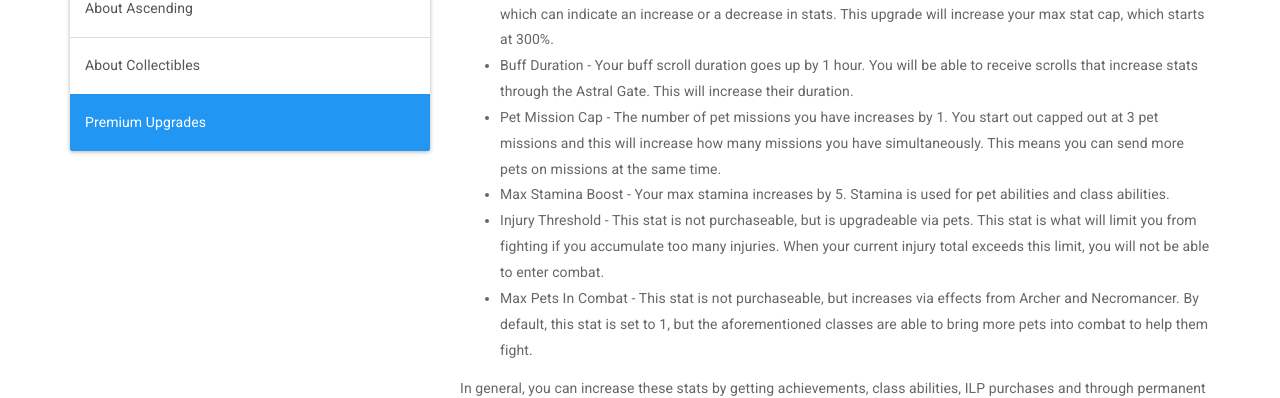
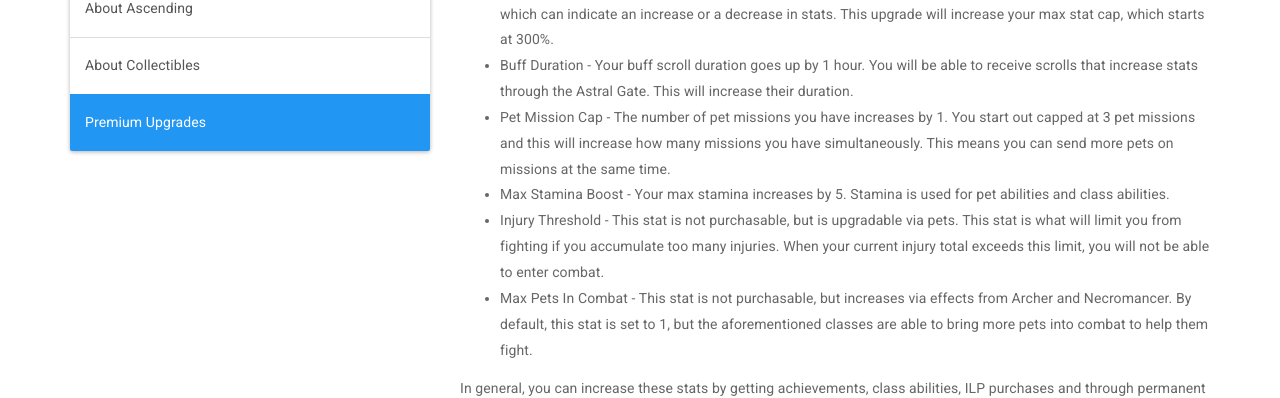
Before and after one commit to IdleLands/idlelands.github.io, a Jekyll site: the page built from _docs/help/premium-upgrades.md, in a window 1280 px wide and 1160 px high. Shown: the part 471-869 px from the top of the window. Built offline with Jekyll 4.4.1, drawn with Linux system fonts in a browser that asks for light colours; nearby versions of some CDN libraries.

Commit message:
Correct spelling and grammar

```diff
--- a/_docs/help/premium-upgrades.md
+++ b/_docs/help/premium-upgrades.md
@@ -14,9 +14,9 @@ Premium upgrades are upgrades you can purchase with ILP. Here are the premium up
 * Inventory Size - your inventory size goes up by 1. You start with 10 spaces for gear in your inventory and you can use this to hold more.
 * Item Stat Cap - your max item boost % goes up by 10%. When you acquire gear it will have a percentage next to it which can indicate an increase or a decrease in stats. This upgrade will increase your max stat cap, which starts at 300%.
 * Buff Duration - Your buff scroll duration goes up by 1 hour. You will be able to receive scrolls that increase stats through the Astral Gate. This will increase their duration.
-* Pet Mission Cap - The number of pet missions you have increases by 1. You start out capped out at 3 pet missions and this will increase how many missions you have simultaneously. This means you can send more pets on missions at the same time.
+* Pet Mission Cap - The number of pet missions you have increases by 1. You start out capped at 3 pet missions and this will increase how many missions you have simultaneously. This means you can send more pets on missions at the same time.
 * Max Stamina Boost - Your max stamina increases by 5. Stamina is used for pet abilities and class abilities.
-* Injury Threshold - This stat is not purchaseable, but is upgradeable via pets. This stat is what will limit you from fighting if you accumulate too many injuries. When your current injury total exceeds this limit, you will not be able to enter combat.
-* Max Pets In Combat - This stat is not purchaseable, but increases via effects from Archer and Necromancer. By default, this stat is set to 1, but the aforementioned classes are able to bring more pets into combat to help them fight.
+* Injury Threshold - This stat is not purchasable, but is upgradable via pets. This stat is what will limit you from fighting if you accumulate too many injuries. When your current injury total exceeds this limit, you will not be able to enter combat.
+* Max Pets In Combat - This stat is not purchasable, but increases via effects from Archer and Necromancer. By default, this stat is set to 1, but the aforementioned classes are able to bring more pets into combat to help them fight.
 
 In general, you can increase these stats by getting achievements, class abilities, ILP purchases and through permanent upgrades which you receive from your pets.
```
